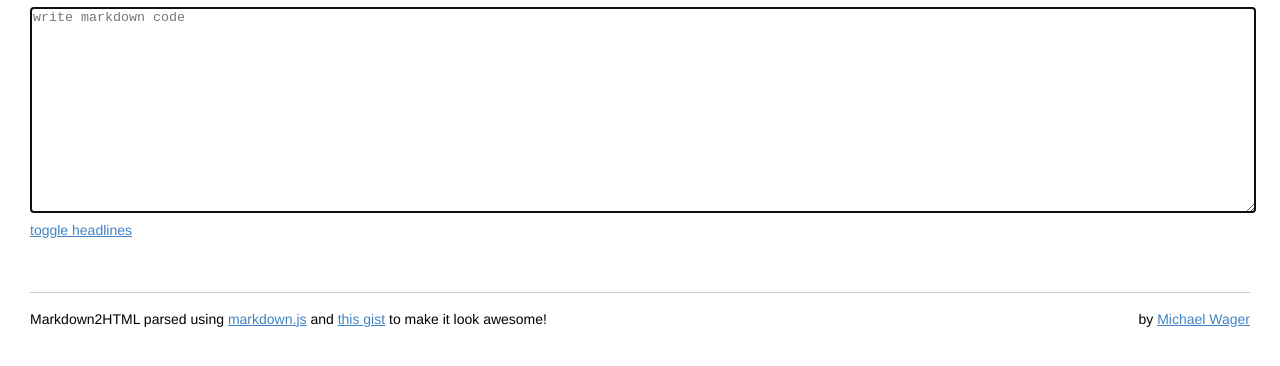
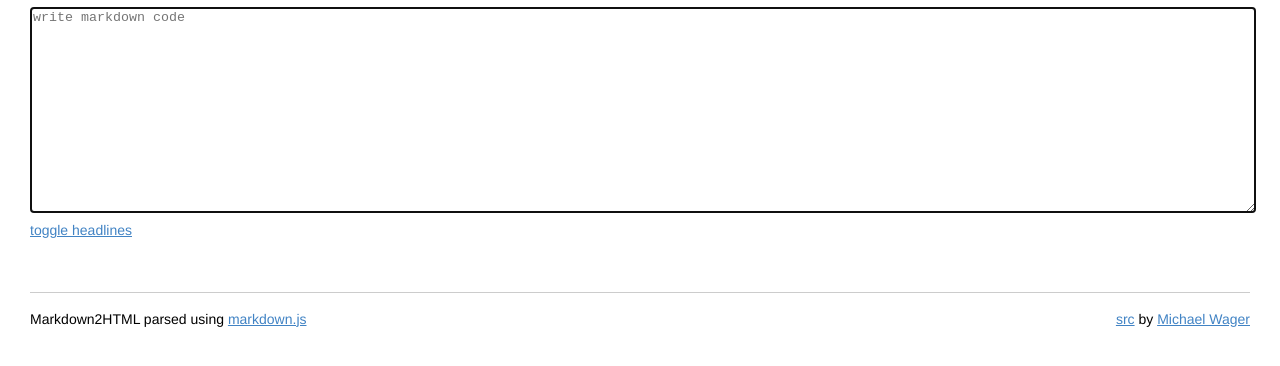
Before and after one commit to mwager/markdown_preview, a plain HTML site: page index.html in a window 1280 px wide. Shown: the part 98-464 px from the top of the page. Drawn offline with Linux system fonts and the light colour scheme.

Commit message:
update links

```diff
--- a/index.html
+++ b/index.html
@@ -24,12 +24,14 @@
     </div>
 
 <footer>
-    <p>Markdown2HTML parsed using
+    <p>
+        Markdown2HTML parsed using
         <a target="_blank" href="https://github.com/evilstreak/markdown-js">markdown.js</a>
-        and <a target="_blank" href="https://raw.github.com/gist/2554919/2e66cabdafe1c9a7f354aa2ebf5bc38265e638e5/github.css">this gist</a>
-        to make it look awesome!
 
-        <span style="float:right;">by <a href="https://github.com/fredda">Michael Wager<a></span>
+        <span style="float:right;">
+            <a target="_blank" href="https://github.com/fredda/markdown_preview">src</a>
+            by <a target="_blank" href="https://github.com/fredda">Michael Wager<a>
+        </span>
     </p>
 </footer>
 
```
Also changed, not shown: 1 other file.
